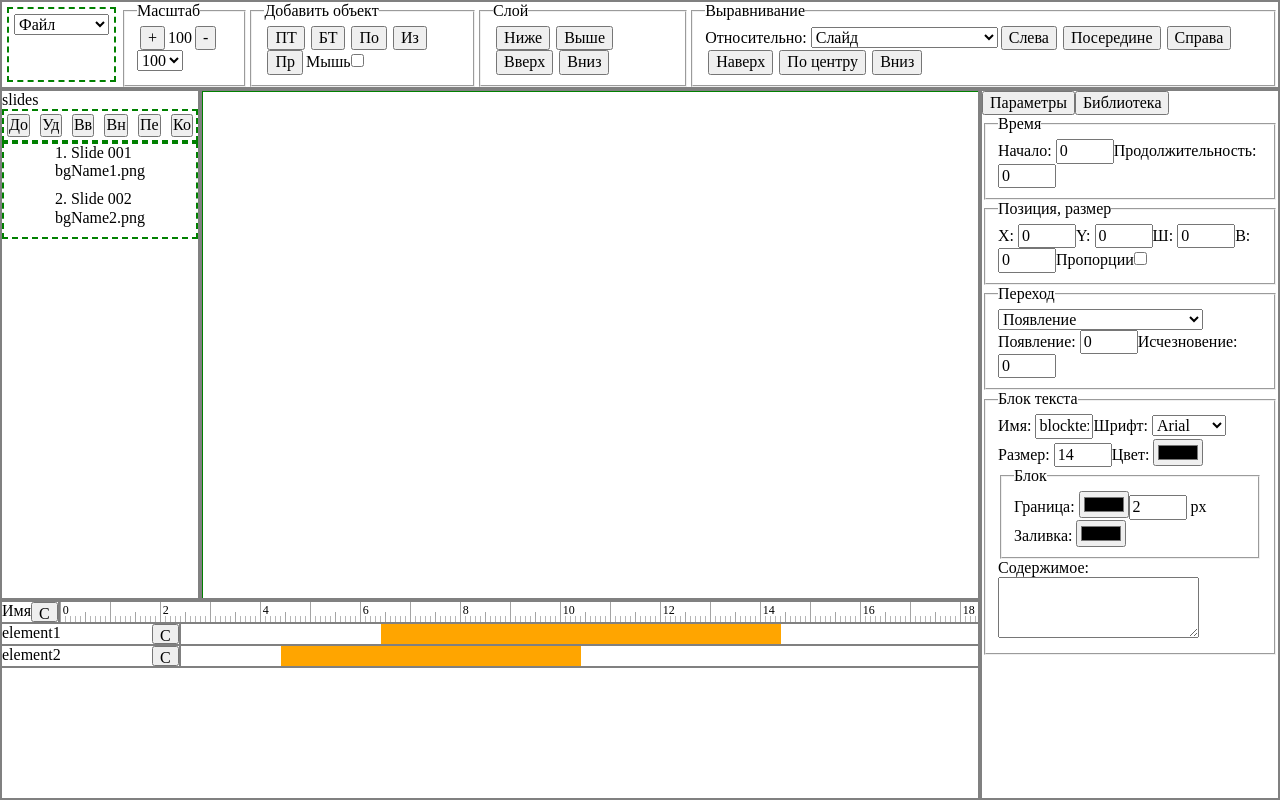
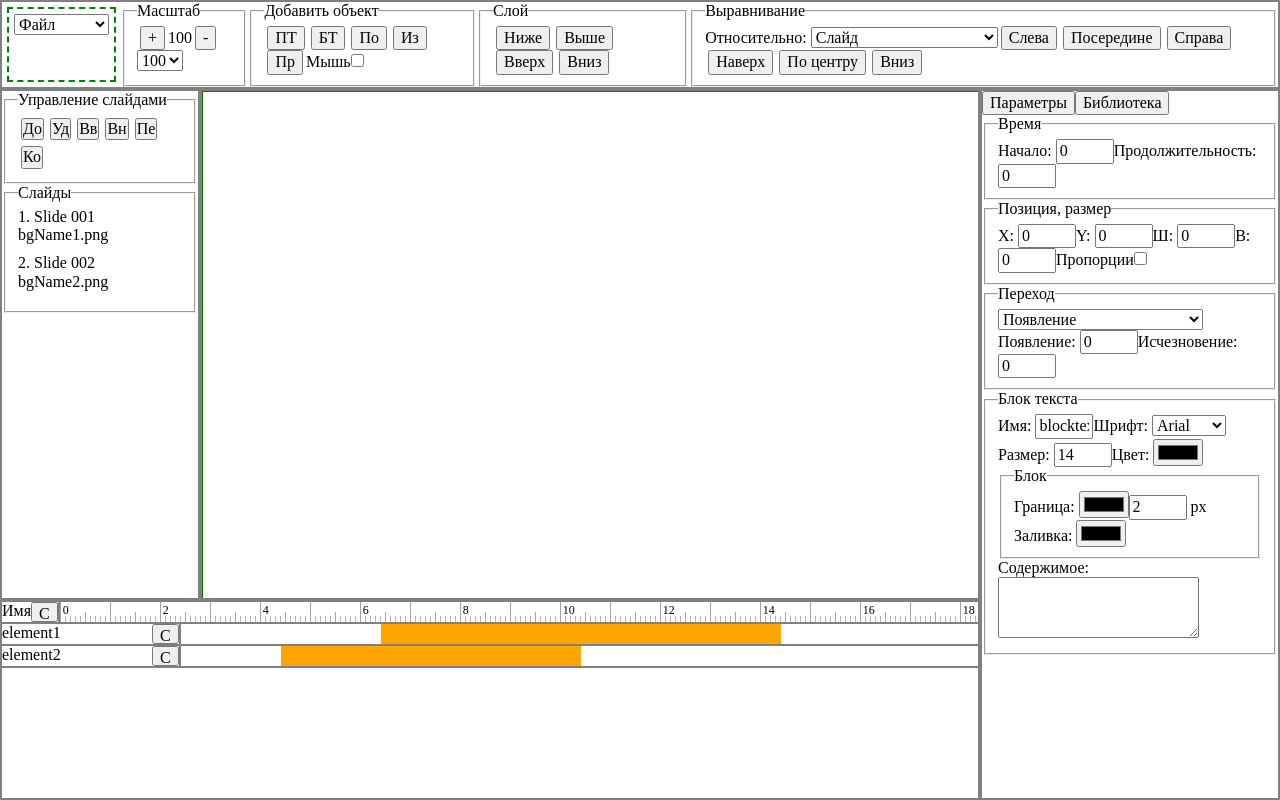
Before and after one commit to kvazimode/capticlone-desktop, a React app: page / in a window 1280 px wide. Built offline with nearby package versions, Linux system fonts and the light colour scheme.

Commit message:
fieldset instead of div

```diff
--- a/src/app/panels/slide-list/controls.jsx
+++ b/src/app/panels/slide-list/controls.jsx
@@ -2,13 +2,14 @@ import React from 'react'
 
 export default function Controls() {
     return (
-        <div className="block slides-block">
+        <fieldset>
+            <legend>Управление слайдами</legend>
             <button className="button-slides button-slides--add">До</button>
             <button className="button-slides button-slides--delete">Уд</button>
             <button className="button-slides button-slides--up">Вв</button>
             <button className="button-slides button-slides--down">Вн</button>
             <button className="button-slides button-slides--rename">Пе</button>
             <button className="button-slides button-slides--copy">Ко</button>
-        </div>
+        </fieldset>
     )
 }
--- a/src/app/panels/slide-list/slide-list.jsx
+++ b/src/app/panels/slide-list/slide-list.jsx
@@ -16,7 +16,6 @@ const slides = [
 export default function SlideList() {
   return (
     <div className="panel panel-slidelist">
-      slides
       <Controls />
       <Slides slides={slides} />
     </div>
--- a/src/app/panels/slide-list/slides.jsx
+++ b/src/app/panels/slide-list/slides.jsx
@@ -3,10 +3,11 @@ import Slide from './slide.jsx'
 
 export default function Slides(props) {
     return (
-        <div className="block slides-block slides-block--list">
+        <fieldset>
+            <legend>Слайды</legend>
             {props.slides.map((slide, count) =>
                 <Slide key={slide.name.toString()} slide={slide} count={count}/>
             )}
-        </div>
+        </fieldset>
     )
 }
```
